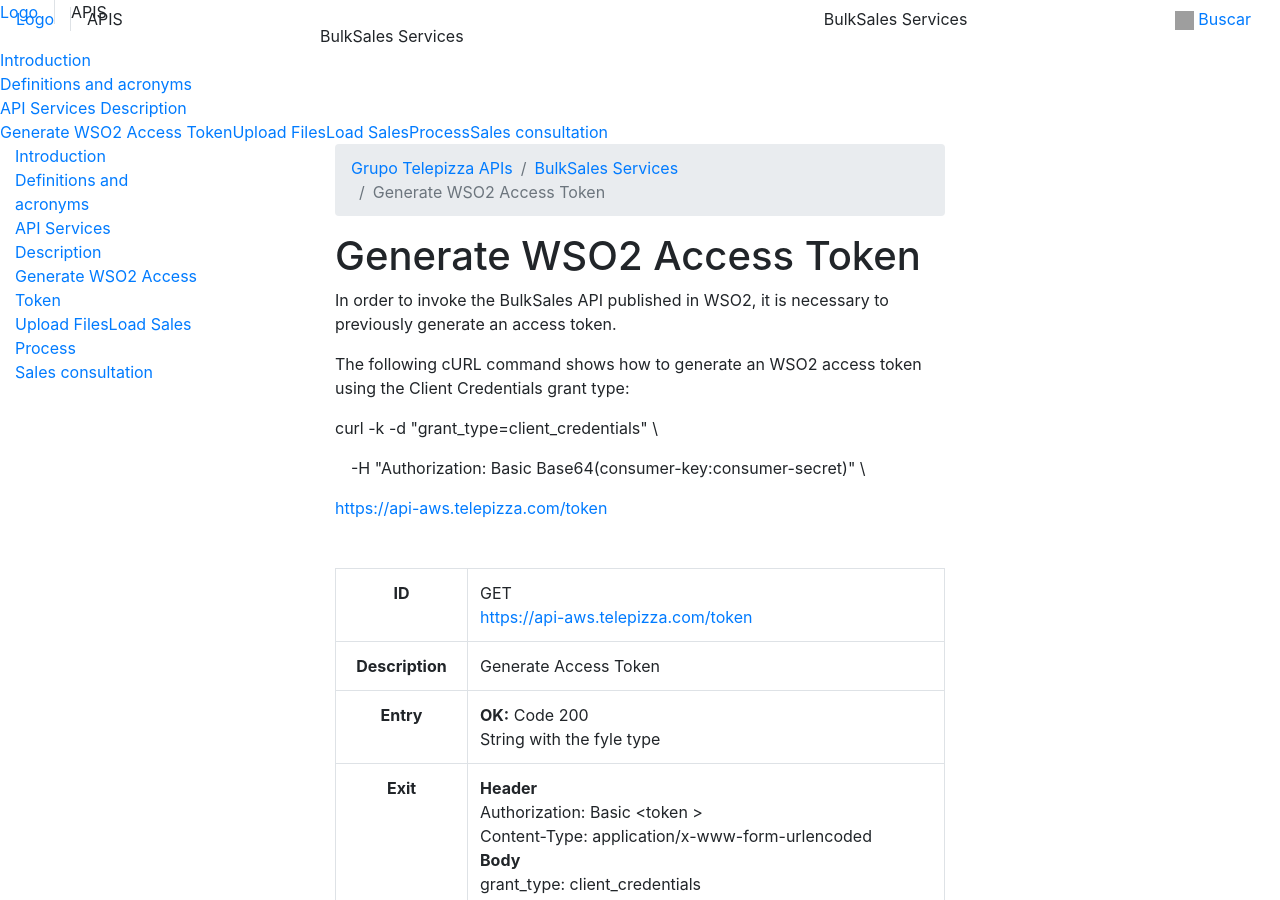
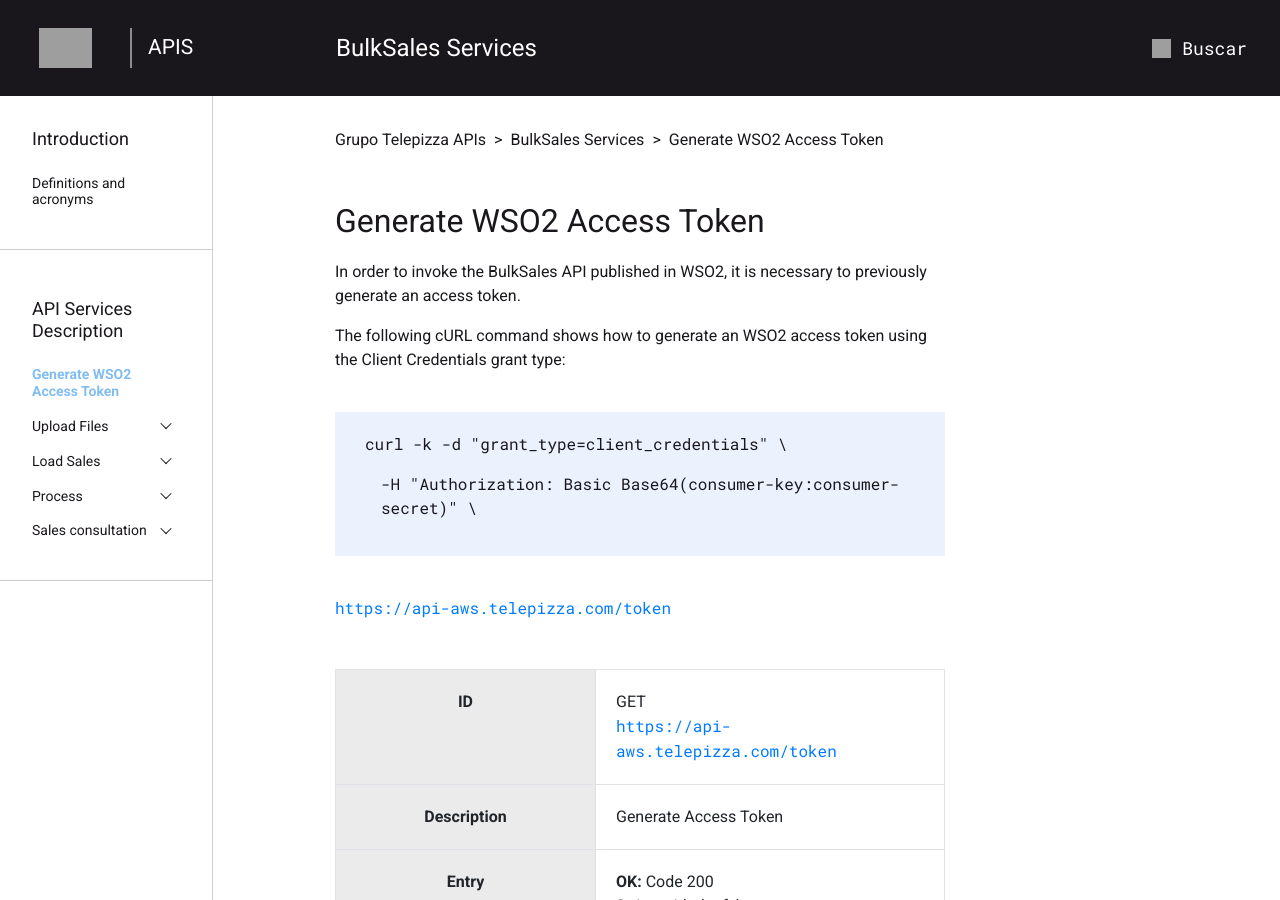
Before and after one commit to abeltranes/abeltranes.github.io, a Jekyll site: the page built from index.md, in a window 1280 px wide and 900 px high. Built offline with Jekyll 4.4.1, drawn with Linux system fonts in a browser that asks for light colours; comment, search, counter and statistics services are not loaded; grey boxes are pictures that could not be loaded.

Commit message:
Add files via upload

```diff
--- a/_includes/head.html
+++ b/_includes/head.html
@@ -1,28 +1,22 @@
 <head>
-  <meta charset="UTF-8">
-  <meta http-equiv="X-UA-Compatible" content="IE=Edge">
-  {% if page.description %}
-  <meta name="Description" content="{{ page.description }}">
-  {% endif %}
-
-  <title>{{ page.title }} - {{ site.title }}</title>
-  <link rel="stylesheet" href="{{ "/assets/css/just-the-docs.css" | absolute_url }}">
-  <link href="https://fonts.googleapis.com/css?family=Roboto|Roboto+Mono" rel="stylesheet">
-  {% if site.ga_tracking != nil %}
-    <script>
-      window.ga=window.ga||function(){(ga.q=ga.q||[]).push(arguments)};ga.l=+new Date;
-      ga('create', '{{ site.ga_tracking }}', '{{ site.url }}');
-      ga('send', 'pageview');
-    </script>
-    <script async src="https://www.google-analytics.com/analytics.js"></script>
-  {% endif %}
-
-  {% if site.search_enabled != nil %}
-    <script type="text/javascript" src="{{ "/assets/js/vendor/lunr.min.js" | absolute_url }}"></script>
-  {% endif %}
-  <script type="text/javascript" src="{{ "/assets/js/just-the-docs.js" | absolute_url }}"></script>
-
-  <meta name="viewport" content="width=device-width, initial-scale=1">
-
-{% seo %}
+	<meta charset="UTF-8">
+	<meta name="viewport" content="width=device-width, initial-scale=1, shrink-to-fit=no">
+	<meta http-equiv="X-UA-Compatible" content="IE=edge,chrome=1">
+	<title>{{ page.title }} - {{ site.title }}</title>
+	<meta name="description" content="{{ page.description }}">
+	<link rel="icon" type="image/x-icon" href="./img/favicons/favicon.ico">
+	<link rel="apple-touch-icon" sizes="144x144" href="./img/favicons/apple-touch-icon.png">
+	<link rel="icon" type="image/png" sizes="32x32" href="./img/favicons/favicon-32x32.png">
+	<link rel="icon" type="image/png" sizes="16x16" href="./img/favicons/favicon-16x16.png">
+	<link rel="icon" type="image/png" href="./img/favicons/android-chrome-144x144.png" sizes="144x144">
+	<link rel="manifest" href="./img/favicons/site.webmanifest">
+	<link rel="mask-icon" href="./img/favicons/safari-pinned-tab.svg" color="#1a171c">
+	<meta name="theme-color" content="#ffffff">
+	<meta name="msapplication-TileColor" content="#1a171c">
+	<meta name="msapplication-TileImage" content="./img/favicons/mstile-150x150.png">
+	<meta name="apple-mobile-web-app-capable" content="yes">
+	<meta name="apple-mobile-web-app-status-bar-style" content="black-translucent">
+	<link rel="stylesheet" href="https://stackpath.bootstrapcdn.com/bootstrap/4.3.1/css/bootstrap.min.css" integrity="sha384-ggOyR0iXCbMQv3Xipma34MD+dH/1fQ784/j6cY/iJTQUOhcWr7x9JvoRxT2MZw1T" crossorigin="anonymous">
+	<link href="https://fonts.googleapis.com/css?family=Roboto+Mono|Roboto:400,700" rel="stylesheet">
+  <link rel="stylesheet" href="{{ "/assets/css/styles.css" | absolute_url }}">
 </head>
--- a/_layouts/default.html
+++ b/_layouts/default.html
@@ -1,47 +1,6 @@
 <!doctype html>
-<html lang="en" xmlns="http://www.w3.org/1999/html">
-
-<head>
-	<meta charset="utf-8">
-	<meta name="viewport" content="width=device-width, initial-scale=1, shrink-to-fit=no">
-	<meta http-equiv="X-UA-Compatible" content="IE=edge,chrome=1">
-	<title>BulkSales Services</title>
-	<meta name="description" content="">
-	<meta name="keywords" content="">
-	<meta name="author" content="Lamoderna">
-	<meta name="copyright" content="©2019. Todos los derechos reservados.">
-	<!-- Twitter -->
-	<meta name="twitter:card" content="summary">
-	<meta name="twitter:site" content="@">
-	<meta name="twitter:creator" content="@">
-	<meta name="twitter:title" content="">
-	<meta name="twitter:description" content="">
-	<meta name="twitter:image" content="http://">
-	<!-- Facebook -->
-	<meta property="og:type" content="website" />
-	<meta property="og:title" content="">
-	<meta property="og:site_name" content="">
-	<meta property="og:url" content="">
-	<meta property="og:description" content="">
-	<meta property="og:image" content="http://" />
-	<link rel="canonical" href="">
-	<link rel="icon" type="image/x-icon" href="./img/favicons/favicon.ico">
-	<link rel="apple-touch-icon" sizes="144x144" href="./img/favicons/apple-touch-icon.png">
-	<link rel="icon" type="image/png" sizes="32x32" href="./img/favicons/favicon-32x32.png">
-	<link rel="icon" type="image/png" sizes="16x16" href="./img/favicons/favicon-16x16.png">
-	<link rel="icon" type="image/png" href="./img/favicons/android-chrome-144x144.png" sizes="144x144">
-	<link rel="manifest" href="./img/favicons/site.webmanifest">
-	<link rel="mask-icon" href="./img/favicons/safari-pinned-tab.svg" color="#1a171c">
-	<meta name="theme-color" content="#ffffff">
-	<meta name="msapplication-TileColor" content="#1a171c">
-	<meta name="msapplication-TileImage" content="./img/favicons/mstile-150x150.png">
-	<meta name="apple-mobile-web-app-capable" content="yes">
-	<meta name="apple-mobile-web-app-status-bar-style" content="black-translucent">
-	<link rel="stylesheet" href="https://stackpath.bootstrapcdn.com/bootstrap/4.3.1/css/bootstrap.min.css" integrity="sha384-ggOyR0iXCbMQv3Xipma34MD+dH/1fQ784/j6cY/iJTQUOhcWr7x9JvoRxT2MZw1T" crossorigin="anonymous">
-	<link href="https://fonts.googleapis.com/css?family=Roboto+Mono|Roboto:400,700" rel="stylesheet">
-	<link href='./css/styles.css' rel='stylesheet' type='text/css'>
-</head>
-
+<html lang="{{ site.lang | default: "en-US" }}">
+{% include head.html %}
 <body>
 	<!-- Off canvas -->
 	<div class="m-off-canvas" id="off-canvas" style="left:-100%;">
```
